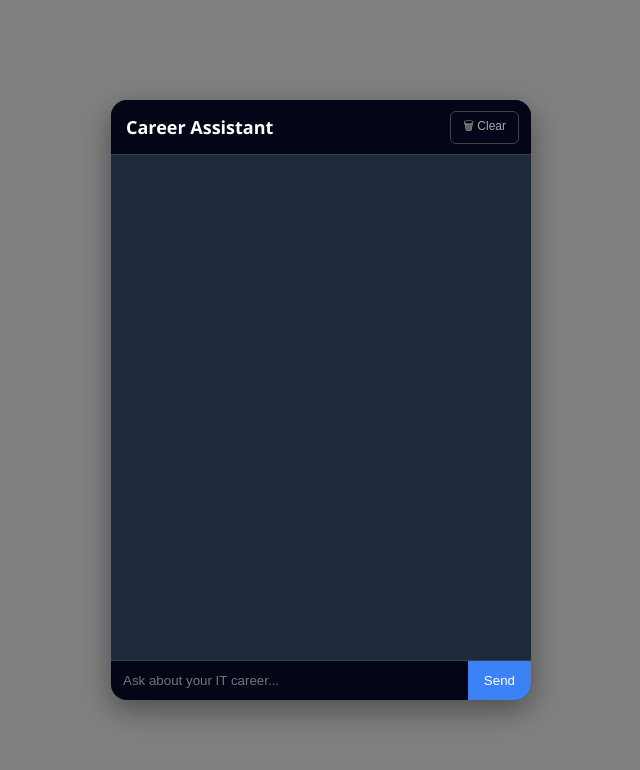
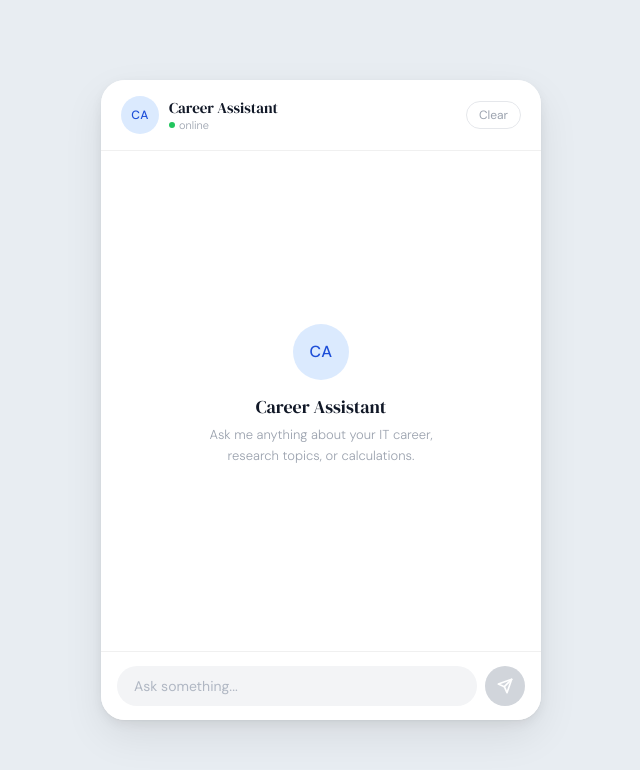
Before and after one commit to cibinjohn/CareerDevelopmentAssistant, a React (Create React App) app in the folder frontend/: page / in a window 1280 px wide. Shown: the top 770 px of the page, without its empty margins (319-959 px from the left). Built offline with nearby package versions, Linux system fonts and the light colour scheme.

Commit message:
Updated UX

```diff
--- a/frontend/src/App.css
+++ b/frontend/src/App.css
@@ -1,25 +1,36 @@
+@import url('https://fonts.googleapis.com/css2?family=DM+Sans:wght@300;400;500&family=DM+Serif+Display&display=swap');
+
+* {
+  box-sizing: border-box;
+}
+
 body {
   margin: 0;
-  font-family: "Segoe UI", Tahoma, Geneva, Verdana, sans-serif;
-  background: #808080;
+  font-family: 'DM Sans', sans-serif;
+  background: #e8edf2;
+  min-height: 100vh;
 }
 
 .app {
   display: flex;
   justify-content: center;
   align-items: center;
-  height: 100vh;
+  min-height: 100vh;
+  padding: 20px;
 }
 
-/* Chat Card */
+/* Chat container */
 .chat-container {
-  width: 420px;
-  height: 600px;
-  background: #1e293b;
-  border-radius: 16px;
+  width: 440px;
+  height: 640px;
+  background: #ffffff;
+  border-radius: 24px;
   display: flex;
   flex-direction: column;
-  box-shadow: 0 10px 30px rgba(0, 0, 0, 0.4);
+  box-shadow:
+    0 1px 2px rgba(0,0,0,0.04),
+    0 4px 12px rgba(0,0,0,0.06),
+    0 16px 40px rgba(0,0,0,0.08);
   overflow: hidden;
 }
 
@@ -28,68 +39,213 @@ body {
   display: flex;
   align-items: center;
   justify-content: space-between;
-  background: #020617;
-  border-bottom: 1px solid #334155;
-  padding-right: 12px;
+  padding: 16px 20px;
+  background: #ffffff;
+  border-bottom: 1px solid #f0f0f0;
 }
 
-.title {
-  text-align: center;
-  padding: 15px;
-  color: white;
-  margin: 0;
-  font-size: 18px;
+.header-left {
+  display: flex;
+  align-items: center;
+  gap: 10px;
+}
+
+.header-avatar {
+  width: 38px;
+  height: 38px;
+  border-radius: 50%;
+  background: #dbeafe;
+  color: #1d4ed8;
+  font-size: 12px;
+  font-weight: 500;
+  display: flex;
+  align-items: center;
+  justify-content: center;
+  letter-spacing: 0.03em;
+}
+
+.header-info {
+  display: flex;
+  flex-direction: column;
+  gap: 1px;
+}
+
+.header-name {
+  font-family: 'DM Serif Display', serif;
+  font-size: 15px;
+  color: #111827;
+  line-height: 1.2;
+}
+
+.header-status {
+  display: flex;
+  align-items: center;
+  gap: 4px;
+  font-size: 11px;
+  color: #9ca3af;
+  font-weight: 300;
+}
+
+.status-dot {
+  width: 6px;
+  height: 6px;
+  border-radius: 50%;
+  background: #22c55e;
+  display: inline-block;
 }
 
 .clear-btn {
   background: transparent;
-  border: 1px solid #444;
-  color: #aaa;
+  border: 1px solid #e5e7eb;
+  color: #9ca3af;
   padding: 5px 12px;
-  border-radius: 6px;
+  border-radius: 20px;
   cursor: pointer;
   font-size: 12px;
-  transition: all 0.2s;
-  white-space: nowrap;
+  font-family: 'DM Sans', sans-serif;
+  font-weight: 400;
+  transition: all 0.15s ease;
 }
 
 .clear-btn:hover {
-  background: #ff4444;
-  border-color: #ff4444;
-  color: white;
+  background: #fee2e2;
+  border-color: #fca5a5;
+  color: #ef4444;
 }
 
-/* Chat messages */
+/* Chat box */
 .chat-box {
   flex: 1;
-  padding: 15px;
+  padding: 20px 16px;
   overflow-y: auto;
   display: flex;
   flex-direction: column;
-  gap: 10px;
+  gap: 12px;
+  scroll-behavior: smooth;
 }
 
-/* Message bubbles */
-.message {
-  max-width: 75%;
-  padding: 10px 14px;
-  border-radius: 12px;
-  font-size: 14px;
+.chat-box::-webkit-scrollbar {
+  width: 4px;
 }
 
-.user {
-  align-self: flex-end;
-  background: #3b82f6;
-  color: white;
+.chat-box::-webkit-scrollbar-track {
+  background: transparent;
 }
 
-.bot {
-  align-self: flex-start;
-  background: #334155;
-  color: #e2e8f0;
+.chat-box::-webkit-scrollbar-thumb {
+  background: #e5e7eb;
+  border-radius: 2px;
 }
 
-/* Structured message */
+/* Empty state */
+.empty-state {
+  display: flex;
+  flex-direction: column;
+  align-items: center;
+  justify-content: center;
+  flex: 1;
+  padding: 40px 24px;
+  text-align: center;
+  animation: fadeIn 0.4s ease;
+}
+
+.empty-avatar {
+  width: 56px;
+  height: 56px;
+  border-radius: 50%;
+  background: #dbeafe;
+  color: #1d4ed8;
+  font-size: 16px;
+  font-weight: 500;
+  display: flex;
+  align-items: center;
+  justify-content: center;
+  margin-bottom: 14px;
+  letter-spacing: 0.03em;
+}
+
+.empty-title {
+  font-family: 'DM Serif Display', serif;
+  font-size: 18px;
+  color: #111827;
+  margin: 0 0 6px;
+}
+
+.empty-subtitle {
+  font-size: 13px;
+  color: #9ca3af;
+  font-weight: 300;
+  line-height: 1.6;
+  margin: 0;
+  max-width: 260px;
+}
+
+/* Message rows */
+.message-row {
+  display: flex;
+  align-items: flex-end;
+  gap: 8px;
+  animation: slideUp 0.2s ease;
+}
+
+.user-row {
+  justify-content: flex-end;
+}
+
+.bot-row {
+  justify-content: flex-start;
+}
+
+@keyframes slideUp {
+  from { opacity: 0; transform: translateY(6px); }
+  to   { opacity: 1; transform: translateY(0); }
+}
+
+@keyframes fadeIn {
+  from { opacity: 0; }
+  to   { opacity: 1; }
+}
+
+/* Bot avatar in chat */
+.bot-avatar {
+  width: 28px;
+  height: 28px;
+  border-radius: 50%;
+  background: #dbeafe;
+  color: #1d4ed8;
+  font-size: 9px;
+  font-weight: 500;
+  display: flex;
+  align-items: center;
+  justify-content: center;
+  flex-shrink: 0;
+  letter-spacing: 0.03em;
+}
+
+/* Bubbles */
+.bubble {
+  max-width: 72%;
+  padding: 10px 14px;
+  border-radius: 18px;
+  font-size: 14px;
+  line-height: 1.55;
+}
+
+.user-bubble {
+  background: #2563eb;
+  color: #ffffff;
+  border-bottom-right-radius: 4px;
+  font-weight: 400;
+}
+
+.bot-bubble {
+  background: #f3f4f6;
+  color: #1f2937;
+  border-bottom-left-radius: 4px;
+  font-weight: 400;
+}
+
+/* Structured message inside bot bubble */
 .structured-message {
   display: flex;
   flex-direction: column;
@@ -98,75 +254,125 @@ body {
 
 .main-summary {
   margin: 0;
-  line-height: 1.5;
+  font-size: 14px;
+  line-height: 1.55;
+  color: #1f2937;
 }
 
 .details-toggle {
   align-self: flex-start;
   background: transparent;
-  border: 1px solid #555;
-  color: #94a3b8;
+  border: 1px solid #d1d5db;
+  color: #6b7280;
   padding: 3px 10px;
-  border-radius: 12px;
+  border-radius: 20px;
   cursor: pointer;
-  font-size: 12px;
-  transition: all 0.2s;
+  font-size: 11px;
+  font-family: 'DM Sans', sans-serif;
+  transition: all 0.15s ease;
 }
 
 .details-toggle:hover {
-  border-color: #3b82f6;
-  color: #3b82f6;
+  background: #e0f2fe;
+  border-color: #93c5fd;
+  color: #2563eb;
 }
 
 .details-panel {
   display: flex;
   flex-direction: column;
   gap: 6px;
-  background: rgba(0, 0, 0, 0.2);
-  border-radius: 8px;
+  background: #ffffff;
+  border-radius: 10px;
   padding: 10px 12px;
-  border: 1px solid #475569;
+  border: 1px solid #e5e7eb;
 }
 
 .detail-row {
   display: flex;
-  gap: 10px;
-  font-size: 13px;
+  gap: 8px;
+  font-size: 12px;
+  align-items: baseline;
 }
 
 .detail-label {
-  color: #94a3b8;
-  min-width: 95px;
+  color: #9ca3af;
+  min-width: 72px;
   font-weight: 500;
+  font-size: 11px;
+  text-transform: uppercase;
+  letter-spacing: 0.04em;
+  flex-shrink: 0;
 }
 
 .detail-value {
-  color: #e2e8f0;
+  color: #374151;
+  font-size: 12px;
 }
 
 /* Input area */
-.input-box {
+.input-area {
   display: flex;
-  border-top: 1px solid #334155;
+  align-items: center;
+  gap: 8px;
+  padding: 14px 16px;
+  background: #ffffff;
+  border-top: 1px solid #f0f0f0;
 }
 
-.input-box input {
+.input-field {
   flex: 1;
-  padding: 12px;
-  border: none;
+  padding: 10px 16px;
+  background: #f3f4f6;
+  border: 1px solid transparent;
+  border-radius: 22px;
+  font-size: 14px;
+  font-family: 'DM Sans', sans-serif;
+  color: #111827;
   outline: none;
-  background: #020617;
-  color: white;
+  transition: all 0.15s ease;
 }
 
-.input-box button {
-  padding: 12px 16px;
-  background: #3b82f6;
-  border: none;
-  color: white;
-  cursor: pointer;
+.input-field::placeholder {
+  color: #b0b7c3;
 }
 
-.input-box button:hover {
+.input-field:focus {
+  background: #ffffff;
+  border-color: #bfdbfe;
+  box-shadow: 0 0 0 3px rgba(59, 130, 246, 0.08);
+}
+
+.input-field:disabled {
+  opacity: 0.6;
+  cursor: not-allowed;
+}
+
+.send-btn {
+  width: 40px;
+  height: 40px;
+  border-radius: 50%;
   background: #2563eb;
+  border: none;
+  color: #ffffff;
+  display: flex;
+  align-items: center;
+  justify-content: center;
+  cursor: pointer;
+  flex-shrink: 0;
+  transition: all 0.15s ease;
 }
+
+.send-btn:hover:not(:disabled) {
+  background: #1d4ed8;
+  transform: scale(1.05);
+}
+
+.send-btn:active:not(:disabled) {
+  transform: scale(0.96);
+}
+
+.send-btn:disabled {
+  background: #d1d5db;
+  cursor: not-allowed;
+}
--- a/frontend/src/App.js
+++ b/frontend/src/App.js
@@ -11,22 +11,22 @@ function StructuredMessage({ data }) {
         className="details-toggle"
         onClick={() => setExpanded((prev) => !prev)}
       >
-        {expanded ? "▲ Hide Details" : "▼ Show Details"}
+        {expanded ? "Hide details" : "Show details"}
       </button>
       {expanded && (
         <div className="details-panel">
           <div className="detail-row">
-            <span className="detail-label">📌 Topic</span>
+            <span className="detail-label">Topic</span>
             <span className="detail-value">{data.topic}</span>
           </div>
           <div className="detail-row">
-            <span className="detail-label">🔗 Sources</span>
+            <span className="detail-label">Sources</span>
             <span className="detail-value">
               {data.sources.length ? data.sources.join(", ") : "None"}
             </span>
           </div>
           <div className="detail-row">
-            <span className="detail-label">🛠 Tools Used</span>
+            <span className="detail-label">Tools used</span>
             <span className="detail-value">
               {data.tools_used.length ? data.tools_used.join(", ") : "None"}
             </span>
@@ -40,25 +40,24 @@ function StructuredMessage({ data }) {
 function MessageBubble({ msg }) {
   if (msg.sender === "user") {
     return (
-      <div className="message user">
-        <span>{msg.text}</span>
-      </div>
-    );
-  }
-
-  if (msg.type === "structured") {
-    return (
-      <div className="message bot">
-        <StructuredMessage data={msg.data} />
+      <div className="message-row user-row">
+        <div className="bubble user-bubble">{msg.text}</div>
       </div>
     );
   }
 
   return (
-    <div className="message bot">
-      {msg.text.split("\n").map((line, i) => (
-        <div key={i}>{line}</div>
-      ))}
+    <div className="message-row bot-row">
+      <div className="bot-avatar">CA</div>
+      <div className="bubble bot-bubble">
+        {msg.type === "structured" ? (
+          <StructuredMessage data={msg.data} />
+        ) : (
+          msg.text.split("\n").map((line, i) => (
+            <span key={i}>{line}{i < msg.text.split("\n").length - 1 && <br />}</span>
+          ))
+        )}
+      </div>
     </div>
   );
 }
@@ -66,6 +65,7 @@ function MessageBubble({ msg }) {
 function App() {
   const [input, setInput] = useState("");
   const [messages, setMessages] = useState([]);
+  const [loading, setLoading] = useState(false);
   const chatEndRef = useRef(null);
 
   useEffect(() => {
@@ -75,11 +75,12 @@ function App() {
   const clearChat = () => setMessages([]);
 
   const sendMessage = async () => {
-    if (!input.trim()) return;
+    if (!input.trim() || loading) return;
 
     const userMessage = { sender: "user", text: input };
     setMessages((prev) => [...prev, userMessage]);
-    setMessages((prev) => [...prev, { sender: "bot", text: "Thinking..." }]);
+    setMessages((prev) => [...prev, { sender: "bot", type: "text", text: "Thinking..." }]);
+    setLoading(true);
 
     const currentInput = input;
     setInput("");
@@ -95,7 +96,6 @@ function App() {
       const res = data.response;
 
       let botMessage;
-
       if (res && res.type === "structured") {
         botMessage = { sender: "bot", type: "structured", data: res.data };
       } else if (res && res.type === "text") {
@@ -121,6 +121,8 @@ function App() {
         };
         return updated;
       });
+    } finally {
+      setLoading(false);
     }
   };
 
@@ -129,27 +131,53 @@ function App() {
       <div className="chat-container">
 
         <div className="chat-header">
-          <h2 className="title">Career Assistant</h2>
+          <div className="header-left">
+            <div className="header-avatar">CA</div>
+            <div className="header-info">
+              <span className="header-name">Career Assistant</span>
+              <span className="header-status">
+                <span className="status-dot"></span>online
+              </span>
+            </div>
+          </div>
           <button className="clear-btn" onClick={clearChat} title="Clear chat">
-            🗑 Clear
+            Clear
           </button>
         </div>
 
         <div className="chat-box">
+          {messages.length === 0 && (
+            <div className="empty-state">
+              <div className="empty-avatar">CA</div>
+              <p className="empty-title">Career Assistant</p>
+              <p className="empty-subtitle">Ask me anything about your IT career, research topics, or calculations.</p>
+            </div>
+          )}
           {messages.map((msg, index) => (
             <MessageBubble key={index} msg={msg} />
           ))}
           <div ref={chatEndRef} />
         </div>
 
-        <div className="input-box">
+        <div className="input-area">
           <input
+            className="input-field"
             value={input}
             onChange={(e) => setInput(e.target.value)}
-            placeholder="Ask about your IT career..."
+            placeholder="Ask something..."
             onKeyDown={(e) => e.key === "Enter" && sendMessage()}
+            disabled={loading}
           />
-          <button onClick={sendMessage}>Send</button>
+          <button
+            className="send-btn"
+            onClick={sendMessage}
+            disabled={loading || !input.trim()}
+          >
+            <svg width="16" height="16" viewBox="0 0 24 24" fill="none" stroke="currentColor" strokeWidth="2.5" strokeLinecap="round" strokeLinejoin="round">
+              <line x1="22" y1="2" x2="11" y2="13"></line>
+              <polygon points="22 2 15 22 11 13 2 9 22 2"></polygon>
+            </svg>
+          </button>
         </div>
 
       </div>
```
